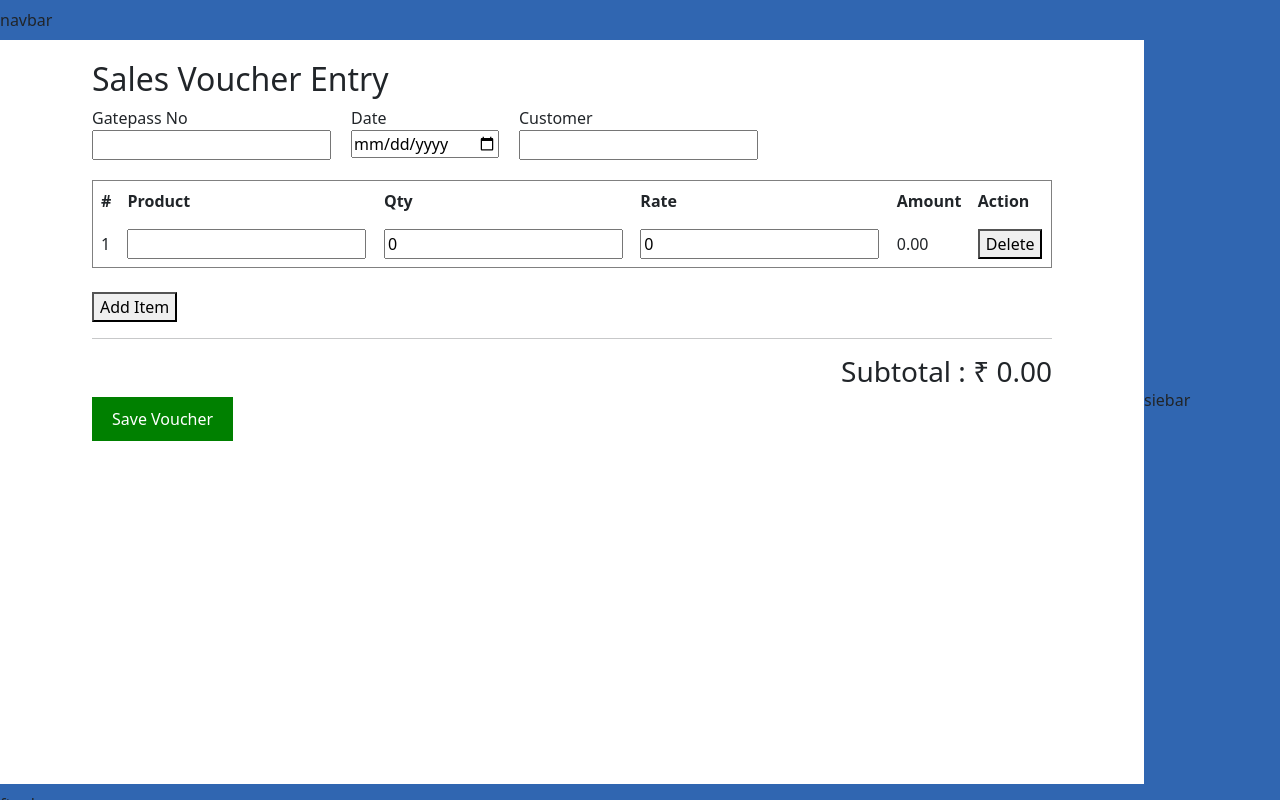
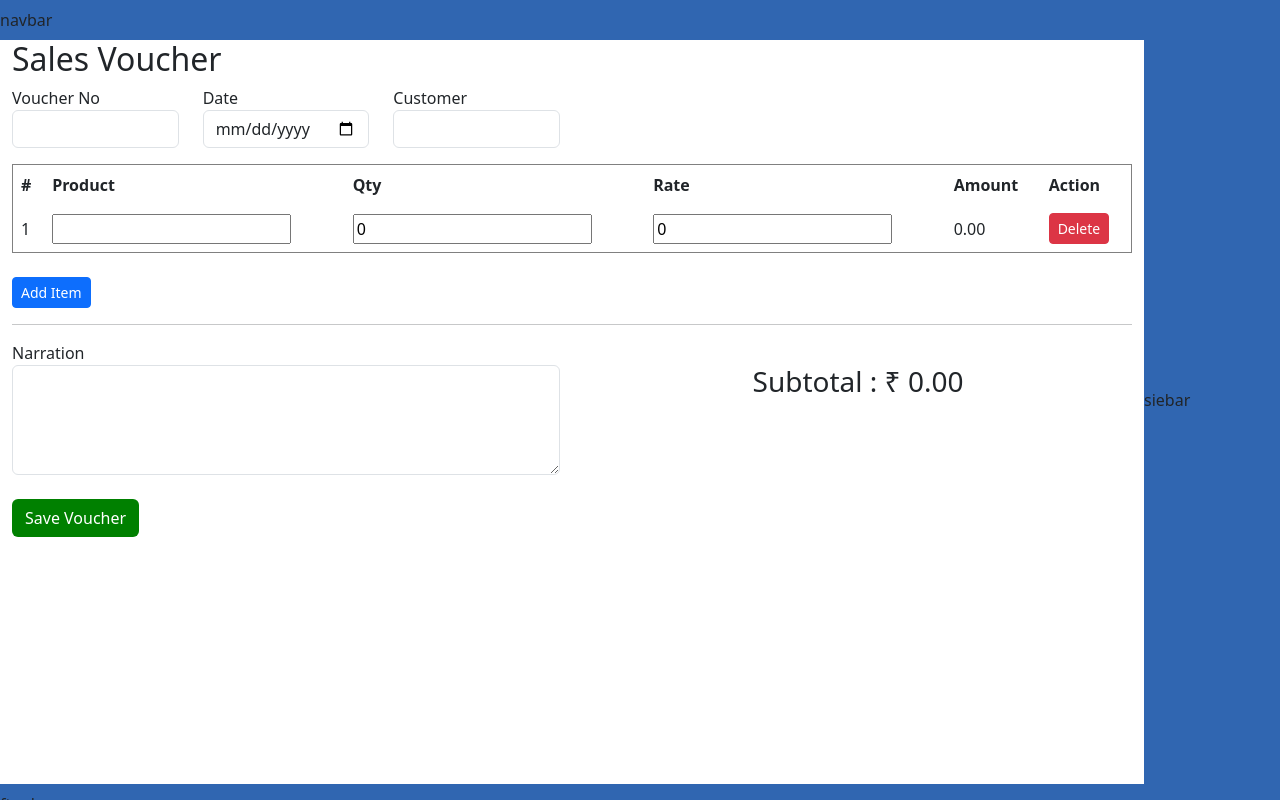
Before and after one commit to riissshu/ERP, a React (Vite) app in the folder Frontend/: page /sales in a window 1280 px wide. Built offline with nearby package versions, Linux system fonts and the light colour scheme.

Commit message:
8th commit

```diff
--- a/Frontend/src/forms/PurchaseInputForm.jsx
+++ b/Frontend/src/forms/PurchaseInputForm.jsx
@@ -78,12 +78,7 @@ export default function DemoPurchase() {
 
   return (
     <div className="container">
-
-      <div className="card">
-
-        <div className="card-header bg-success text-white">
-          <h3>Purchase Voucher</h3>
-        </div>
+      <h2 className="pb-2 pt-2">Purchase Voucher</h2>
 
         <div className="card-body">
 
@@ -263,10 +258,14 @@ export default function DemoPurchase() {
               </table>
 
               <button
-                className="btn btn-success"
+                className="btn"
+                 style={{
+                    background: "green",
+                    color: "#fff",
+                  }}
                 onClick={saveVoucher}
               >
-                Save Purchase Voucher
+                Save Voucher
               </button>
 
             </div>
@@ -276,7 +275,5 @@ export default function DemoPurchase() {
         </div>
 
       </div>
-
-    </div>
   );
 }
--- a/Frontend/src/forms/SalesInputForm.jsx
+++ b/Frontend/src/forms/SalesInputForm.jsx
@@ -41,7 +41,7 @@ const demo = () => {
       ...items,
       {
         product: "",
-        qty: 1,
+        qty: 0,
         rate: 0,
         amount: 0,
       },
@@ -73,37 +73,36 @@ const demo = () => {
   };
 
   return (
-    <div style={{ padding: 20, maxWidth: 1000, margin: "auto" }}>
-      <h2>Sales Voucher Entry</h2>
+    <div>
+      <h2>Sales Voucher</h2>
+      <div className="row mb-3">
 
-      <div style={{ display: "flex", gap: 20, marginBottom: 20 }}>
-        <div>
-          <label>Gatepass No</label>
-          <br />
+        <div className="col-md-2">
+          <label>Voucher No</label>
           <input
-            type="text"
             name="invoiceNo"
+            className="form-control"
             value={voucher.invoiceNo}
             onChange={handleVoucherChange}
           />
         </div>
 
-        <div>
+        <div className="col-md-2">
           <label>Date</label>
-          <br />
           <input
             type="date"
+            className="form-control"
             name="date"
             value={voucher.date}
             onChange={handleVoucherChange}
           />
         </div>
 
-        <div>
+        <div className="col-md-2">
           <label>Customer</label>
-          <br />
           <input
             type="text"
+            className="form-control"
             name="customer"
             value={voucher.customer}
             onChange={handleVoucherChange}
@@ -163,7 +162,10 @@ const demo = () => {
               <td>{item.amount.toFixed(2)}</td>
 
               <td>
-                <button onClick={() => removeRow(index)}>
+                <button
+                  onClick={() => removeRow(index)}
+                  className="btn btn-danger btn-sm"
+                >
                   Delete
                 </button>
               </td>
@@ -174,26 +176,44 @@ const demo = () => {
 
       <br />
 
-      <button onClick={addRow}>Add Item</button>
+      <button className="btn btn-primary btn-sm" onClick={addRow}>
+          Add Item
+      </button>
 
       <hr />
 
-      <div style={{ textAlign: "right" }}>
-        <h3>Subtotal : ₹ {subtotal.toFixed(2)}</h3>
+      <div className="row">
+
+        <div className="col-md-6">
+
+              <label>Narration</label>
+
+              <textarea
+                className="form-control"
+                rows="4"
+                name="narration"
+                value={voucher.narration}
+                onChange={handleVoucherChange}
+              />
+        </div>
+
+        <div className="col-md-6 pt-4" >
+            <h3 style={{ textAlign: "center"}}>Subtotal : ₹ {subtotal.toFixed(2)}</h3>
+        </div>
+
       </div>
 
       <button
+        className="btn mt-4"
+          style={{
+            background: "green",
+            color: "#fff",
+          }}
         onClick={saveVoucher}
-        style={{
-          padding: "10px 20px",
-          background: "green",
-          color: "#fff",
-          border: 0,
-          cursor: "pointer",
-        }}
       >
         Save Voucher
       </button>
+
     </div>
   );
 };
```
